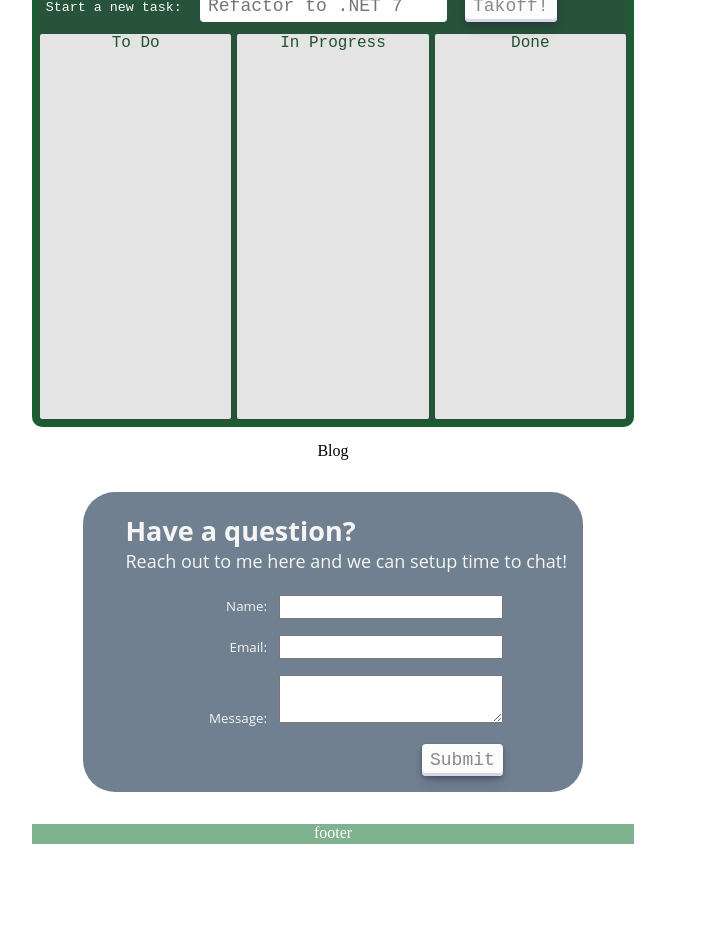
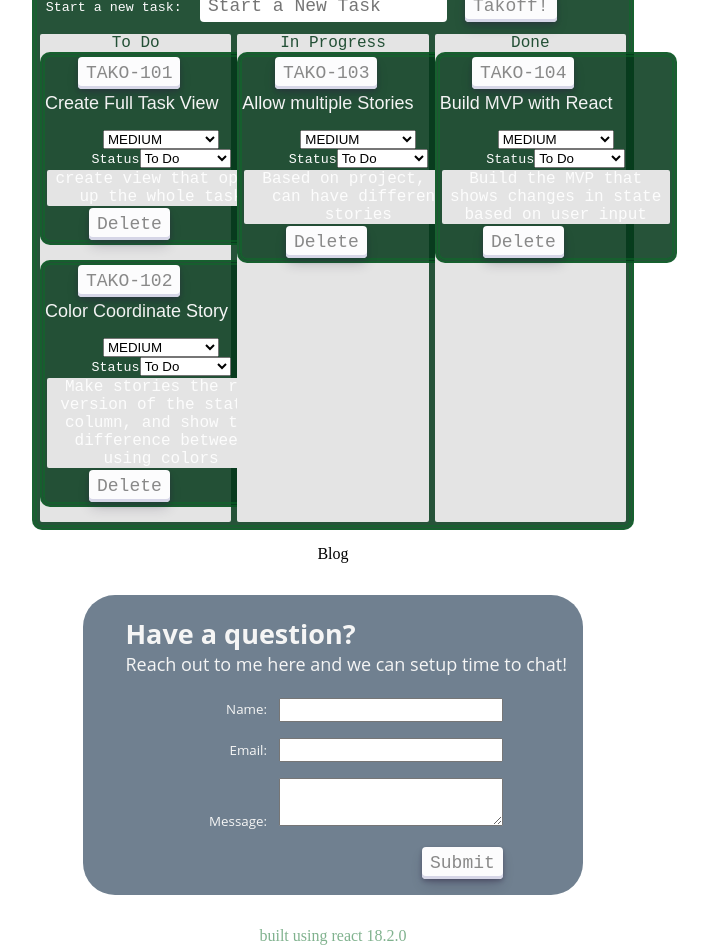
Before and after one commit to aalau/aalau.github.io, a React (Create React App) app in the folder aaron-lau-website/: page / in a window 1280 px wide. Shown: the part 780-1727 px from the top of the page, without its empty margins (307-1015 px from the left). Before the commit the page ends 1624 px from the top, so only its background shows below. Built offline with nearby package versions, Linux system fonts and the light colour scheme; a web font is replaced by a local one.

Commit message:
Tako has Tasks!
Updates to tako to allow swimlanes to have their respective tasks.
Next update should allow CRUD.
Create new tasks form.
Fix deletetasks onclick bug.

```diff
--- a/aaron-lau-website/src/Containers/Tako/Scenes/Task.jsx
+++ b/aaron-lau-website/src/Containers/Tako/Scenes/Task.jsx
@@ -1,51 +1,18 @@
-import React, { Component, useContext, useId } from 'react';
+import React, { Component, useContext, useEffect, useId } from 'react';
 import { useState } from 'react';
 import './Task.jsx';
 import './Task.scss';
 import Draggable from 'react-draggable';
 
-export default function Task(){
-  const key = useId();
-  const [Story, setStory] = useState('STY');
-  const [Title, setTitle] = useState('New Task');
-  const [Description, SetDescription] = useState('');
-  const [Status, setStatus] = useState('TDO');
-  const [Priority, setPriority] = useState('MED');
-
-
-  const handleTitleInput = e => {
-    setTitle(e.target.value);
-  };
-  const handleDescriptionSubmit = e => {
-    SetDescription(e.target.value);
-  };
-  const handleStatusChange = e => {
-    setStatus(e.target.value);
-  };
-  const handlePriorityChange = e => {
-    setPriority(e.target.value);
-  };
-  const deleteTask = ({
-
-  });
-
-  //TODO:
-    // 1. setup delete task https://stackoverflow.com/questions/43230622/reactjs-how-to-delete-item-from-list
-    // 2. Render Tasks in Tako using https://react.dev/learn/rendering-lists#rendering-data-from-arrays and perhaps https://react.dev/learn/render-and-commit
-    // 3. Create Example tasks for each project
-    // 4. Create new function in Task reflected in Tako just like delete task that will change which swimlane a task appears in when you change it's status, and vice-versa
-    // 4.1 draggable? https://medium.com/the-andela-way/react-drag-and-drop-7411d14894b9
-    // 5. Finish Project view?
-    // 6. When switching projects, have a new "story" swimlane appear (or switched to) which shows the tasks for that project
-
+export default function Task({task}, deleteTask, changeTask){
+  const { Id, Title, Story, Status, Priority, Description} = task;
 
   return (
-
-      <div  className='Tako' key={key}>
+      <div  className='Tako' key={Id}>
       <div className='header'>
-      <button>{Story}-{key}</button>
-      <input className='title' type='text' placeholder='New Task' onChange={handleTitleInput} value={Title} />
-      <select id={Priority} name="selectedPriority" defaultValue='MED' onChange={handlePriorityChange}>
+      <button>{Story}-{Id}</button>
+      <input className='title' type='text' placeholder='New Task' value={Title} onChange={changeTask}/>
+      <select id={Priority} name="selectedPriority" defaultValue='MED' onChange={changeTask}>
         <option value='XPD'>EXPEDITE</option>
         <option value='PRI'>PRIORITIZE</option>
         <option value='HGH'>HIGH</option>
@@ -57,7 +24,7 @@ export default function Task(){
       <div className='body'>
         <label htmlFor={Status}>
           Status
-          <select id={Status} name="selectedStatus" defaultValue='TDO' onChange={handleStatusChange}>
+          <select id={Status} name="selectedStatus" defaultValue='TDO' onChange={changeTask}>
             <option value='BLG'>Backlog</option>
             <option value='TDO'>To Do</option>
             <option value='PRG'>In Progress</option>
@@ -66,7 +33,7 @@ export default function Task(){
           </select>
         </label>
         <div>
-          <p className='description' placeholder='describe your task here...' contentEditable="true" onChange={handleDescriptionSubmit}>{Description}</p>
+          <p className='description' placeholder='describe your task here...' contentEditable="true" onChange={changeTask}>{Description}</p>
         </div>
         <div name='footer'>
           <button id='deleteTask' onClick={deleteTask}>Delete</button>
--- a/aaron-lau-website/src/Containers/Tako/Tako.jsx
+++ b/aaron-lau-website/src/Containers/Tako/Tako.jsx
@@ -5,41 +5,75 @@ import './Tako.scss'
 import Task from './Scenes/Task';
 
 const Tako = () => {
-  const [tasks, setTasks] = useState([]);
-  const [input, setInput] = React.useState("")
-  const [column, setColumn] = React.useState([])
+  const [tasks, setTasks] = useState(takoTaskSetup);
+  const [input, setInput] = useState("");
+  const [nextID, setNextId] = useState(100);
+
+  function getNewId() {
+    const myId = nextID;
+    setNextId(1 + myId);
+    return myId;
+  };
+  const releaseId = (task) => {};
+  const addTask = (newTask) => {
+    setTasks([...tasks, newTask]);
+  };
+  const updateTask = (taskId, updatedTask) => {
+    // Create a copy of the tasks array
+    const updatedTasks = tasks.map((task) => {
+      // If the task ID matches the ID being updated, return the updated task; otherwise, return the original task
+      return task.Id === taskId ? updatedTask : task;
+    });
+
+    // Update the state with the modified tasks
+    setTasks(updatedTasks);
+  };
 
   function handleSubmit(e) {
     e.preventDefault();
-    const newTask = <Task Title={input}/>;
-    setTasks([...input].concat(newTask));
+
+  }
+
+  function handleActivateAddTaskForm(e) {
+    const newId = getNewId();
+    const newTask = {Id: newId, 'Title': input, 'Story':'TAKO', 'Status':'BLG', 'Priority':'MED', 'Description':'Lorem Ipsum'};
+    const newTasks = [...tasks, newTask];
     setInput("");
+    setTasks(newTasks);
   }
-  function deleteTask(id) {
-    const updatedTasks = [...tasks].filter((e) => e.id !== id)
+  function onDeleteTask(task) {
+    const updatedTasks = [...tasks].filter((e) => e.Id !== task.Id)
     setTasks(updatedTasks);
   }
-  function Task(){}
-    //return [...tasks].filter((task) => task.Status === swimlane);
 
   function takoTaskSetup(){
-    const newTask1 = <Task Title={'Create Full Task View'} Story={'TAKO'} Status={'TDO'} Priority={'HGH'}/>
-    const newTask2 = <Task Title={'Color Coordinate Story'} Story={'TAKO'} Status={'TDO'} Priority={'LOW'}/>
-    const newTask3 = <Task Title={'Build MVP with React'} Story={'TAKO'} Status={'PRG'} Priority={'PRI'}/>
-    setTasks([...tasks].concat(newTask1))//.concat(newTask2).concat(newTask3))
+    return [  {'Id':'101', 'Title':'Create Full Task View', 'Story':'TAKO', 'Status':'TDO', 'Priority':'HGH', 'Description':'create view that opens up the whole task'},
+              {'Id':'102', 'Title':'Color Coordinate Story', 'Story':'TAKO', 'Status':'TDO', 'Priority':'LOW', 'Description':'Make stories the row version of the status column, and show the difference between using colors'},
+              {'Id':'103', 'Title':'Allow multiple Stories', 'Story':'TAKO', 'Status':'PRG', 'Priority':'PRI', 'Description':'Based on project, we can have different stories'},
+              {'Id':'104', 'Title':'Build MVP with React', 'Story':'TAKO', 'Status':'DON', 'Priority':'PRI', 'Description':'Build the MVP that shows changes in state based on user input'}
+            ]
   }
-
+  function renderTasksBySwimlane(tasks, swimlane){
+    const swimlaneTasks = tasks.filter(task => task.Status === swimlane);
+    return (
+      <>
+        { swimlaneTasks.map(task => (
+            <Task key={task.Id} task={task} deleteTask={onDeleteTask} onChange={updateTask}></Task>
+        ))}
+      </>
+    )
+  }
 
   return (
     <section className='Tako'>
       <div className='app_Tako-title'>Tako: Task Management</div>
       <div className='Input'>
-        <form onSubmit={handleSubmit}>
+        <form onSubmit={handleActivateAddTaskForm}>
           <label className='app-Tako-label'>Start a new task:
             <input
             className='app_Tako-input'
             type = "text"
-            placeholder='Refactor to .NET 7'
+            placeholder='Start a New Task'
             onChange={(e) => setInput(e.target.value)}
             value = {input}
             />
@@ -49,15 +83,15 @@ const Tako = () => {
       </div>
 
       <section className='app_Tako-DisplayContent'>
-        <nav className='app_Tako-ToDo'>To Do<div id='PRG'>
-          <Task Title='Create Tako' Status='PRG'/>
+        <nav className='app_Tako-ToDo'>To Do<div id='TDO'>
+            {renderTasksBySwimlane(tasks,'TDO')}
           </div>
         </nav>
         <nav className='app_Tako-InProgress'>In Progress<div id='PRG'>
-          <Task Title='Create Tako' Status='PRG'/>
+        {renderTasksBySwimlane(tasks,'PRG')}
           </div></nav>
         <nav className='app_Tako-Done'>Done<div id='DON'>
-          <Task Title='Success Plan' Status='DON'/>
+        {renderTasksBySwimlane(tasks,'DON')}
           </div></nav>
       </section>
 
@@ -67,22 +101,12 @@ const Tako = () => {
 
 export default Tako
 
-/* {tasks.forEach((e) => <div key={e.id}>
-<div>{e.text} <button onClick={() => deleteTask(e.id)}>X</button></div>
 
-</div>
- )}
-
- <section className='app_Tako-DisplayContent'>
-        {takoTaskSetup()}
-        <nav className='app_Tako-ToDo'>To Do<div id='TDO'>
-          {renderTasksBySwimlane('TDO')}
-          </div></nav>
-        <nav className='app_Tako-InProgress'>In Progress<div id='PRG'>
-          {renderTasksBySwimlane('PRG')}
-          </div></nav>
-        <nav className='app_Tako-Done'>Done<div id='DON'>
-          {renderTasksBySwimlane('DON')}
-          </div></nav>
-      </section>
- */
+//TODO:
+    // 1. setup delete task https://stackoverflow.com/questions/43230622/reactjs-how-to-delete-item-from-list
+    // 2. Render Tasks in Tako using https://react.dev/learn/rendering-lists#rendering-data-from-arrays and perhaps https://react.dev/learn/render-and-commit
+    // 3. Create Example tasks for each project
+    // 4. Create new function in Task reflected in Tako just like delete task that will change which swimlane a task appears in when you change it's status, and vice-versa
+    // 4.1 draggable? https://medium.com/the-andela-way/react-drag-and-drop-7411d14894b9
+    // 5. Finish Project view?
+    // 6. When switching projects, have a new "story" swimlane appear (or switched to) which shows the tasks for that project
--- a/aaron-lau-website/src/Containers/Tako/Tako.scss
+++ b/aaron-lau-website/src/Containers/Tako/Tako.scss
@@ -88,7 +88,7 @@
     }
 }
 .app_Tako-DisplayContent{
-    height: 25rem;
+    min-height: 25rem;
     width: 37rem;
     // TODO: need to change width for mobile here
     display: flex;
--- a/aaron-lau-website/src/Containers/footer/Footer.jsx
+++ b/aaron-lau-website/src/Containers/footer/Footer.jsx
@@ -3,7 +3,7 @@ import './footer.scss'
 
 const Footer = () => {
   return (
-    <div className='footer'>footer</div>
+    <div className='footer'>built using react 18.2.0</div>
   )
 }
 
--- a/aaron-lau-website/src/Containers/footer/footer.scss
+++ b/aaron-lau-website/src/Containers/footer/footer.scss
@@ -4,7 +4,7 @@
     bottom: 0;
     width: 100%;
     height: 20px;
-    background-color: var(--tako-border-color);
-    color: white;
+    background-color: white;
+    color: var(--tako-border-color);
     text-align: center;
 }
--- a/aaron-lau-website/src/Containers/header/Header.jsx
+++ b/aaron-lau-website/src/Containers/header/Header.jsx
@@ -7,7 +7,7 @@ import { motion, AnimatePresence } from 'framer-motion';
 const items = [
   {
     id: 1,
-    content: "software solutions."
+    content: "software solutions"
   },
   {
     id: 2,
@@ -38,7 +38,7 @@ const Header = () => {
           if (state >= items.length - 1) return 0;
           return state + 1;
         });
-      }, 5000);
+      }, 3500);
       return () => clearInterval(id);
     }, []);
 
```
Also changed, not shown: aaron-lau-website/src/Containers/Tako/Scenes/TaskForm.jsx (added, +45 -0 lines).
